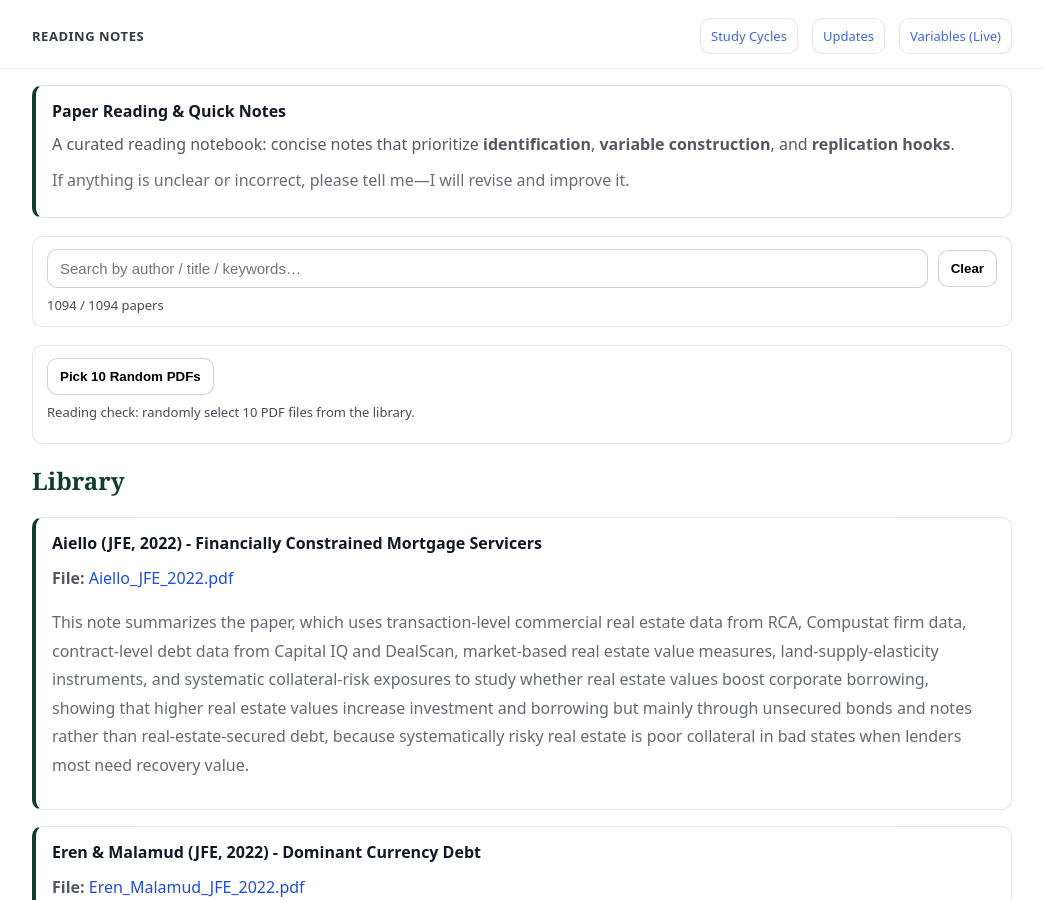
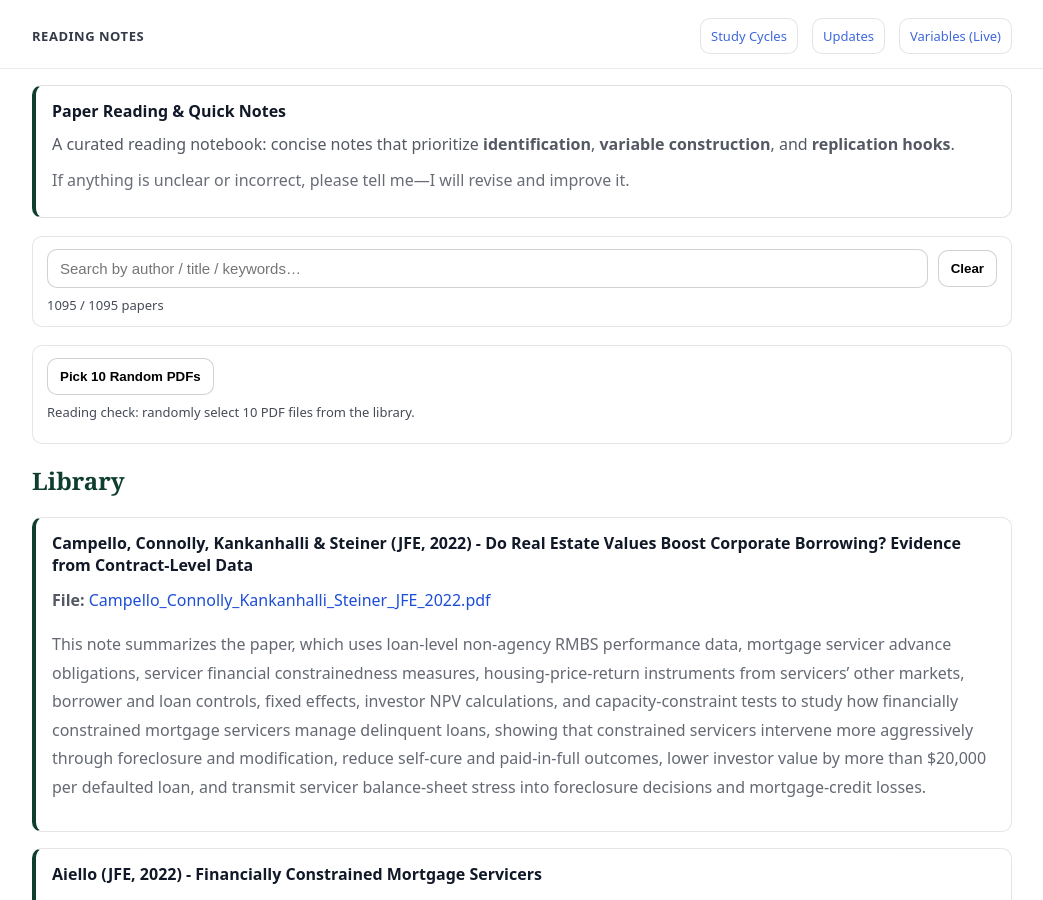
Before and after one commit to yaxinzn/study-archive, a Jekyll site: the page built from reading/index.md, in a window 1280 px wide and 900 px high. Shown: the whole window, without its empty margins (118-1161 px from the left). Built offline with Jekyll 4.4.1, drawn with Linux system fonts in a browser that asks for light colours.

Commit message:
Reading: add/update Campello_Connolly_Kankanhalli_Steiner_JFE_2022.pdf

```diff
--- a/_data/reading.yml
+++ b/_data/reading.yml
@@ -1,3 +1,7 @@
+- title: "Campello, Connolly, Kankanhalli & Steiner (JFE, 2022) - Do Real Estate Values Boost Corporate Borrowing? Evidence from Contract-Level Data"
+  file: "Campello_Connolly_Kankanhalli_Steiner_JFE_2022.pdf"
+  desc: "This note summarizes the paper, which uses loan-level non-agency RMBS performance data, mortgage servicer advance obligations, servicer financial constrainedness measures, housing-price-return instruments from servicers’ other markets, borrower and loan controls, fixed effects, investor NPV calculations, and capacity-constraint tests to study how financially constrained mortgage servicers manage delinquent loans, showing that constrained servicers intervene more aggressively through foreclosure and modification, reduce self-cure and paid-in-full outcomes, lower investor value by more than $20,000 per defaulted loan, and transmit servicer balance-sheet stress into foreclosure decisions and mortgage-credit losses."
+
 - title: "Aiello (JFE, 2022) - Financially Constrained Mortgage Servicers"
   file: "Aiello_JFE_2022.pdf"
   desc: "This note summarizes the paper, which uses transaction-level commercial real estate data from RCA, Compustat firm data, contract-level debt data from Capital IQ and DealScan, market-based real estate value measures, land-supply-elasticity instruments, and systematic collateral-risk exposures to study whether real estate values boost corporate borrowing, showing that higher real estate values increase investment and borrowing but mainly through unsecured bonds and notes rather than real-estate-secured debt, because systematically risky real estate is poor collateral in bad states when lenders most need recovery value."
```
Also changed, not shown: 1 other file.
